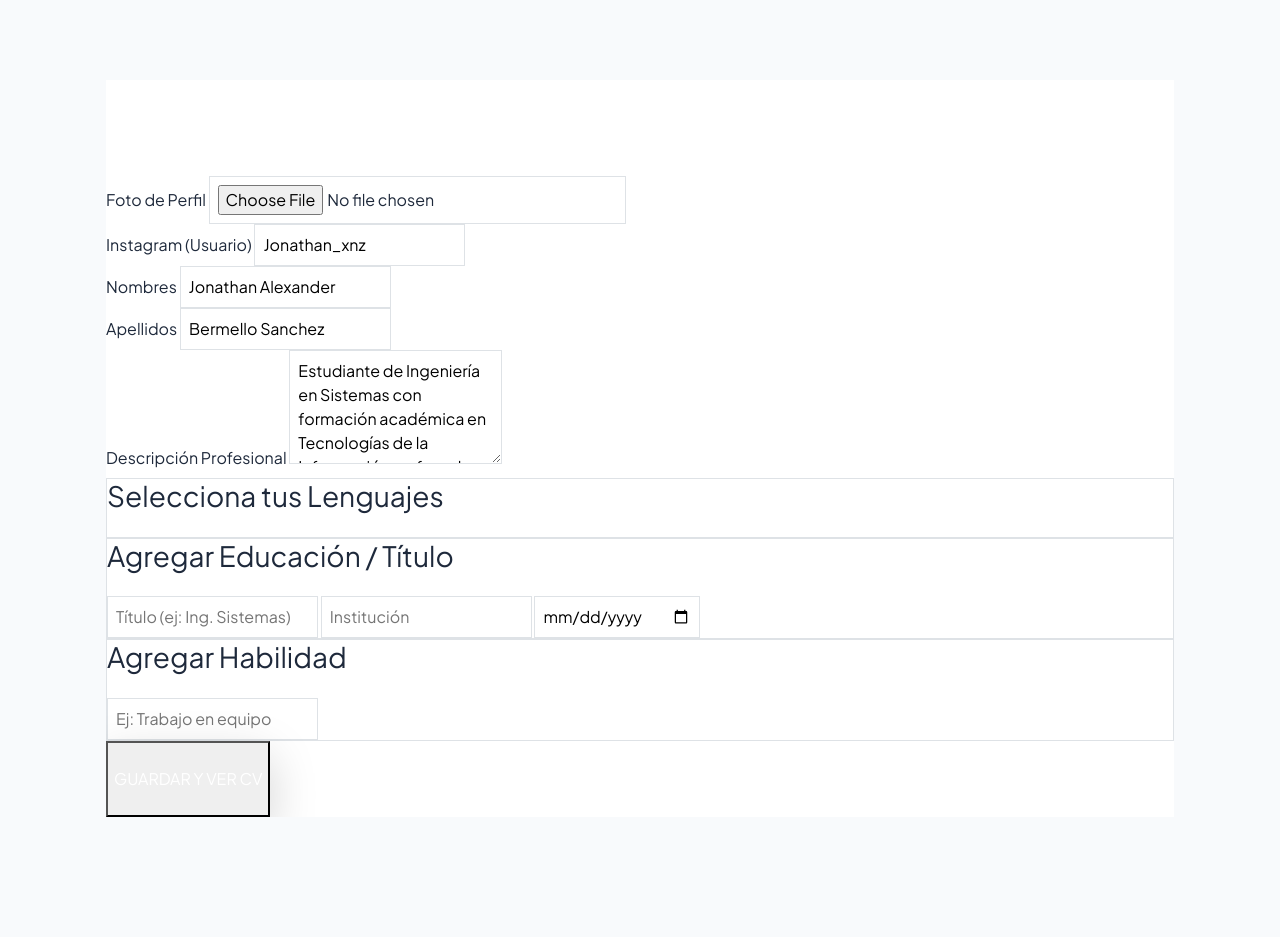
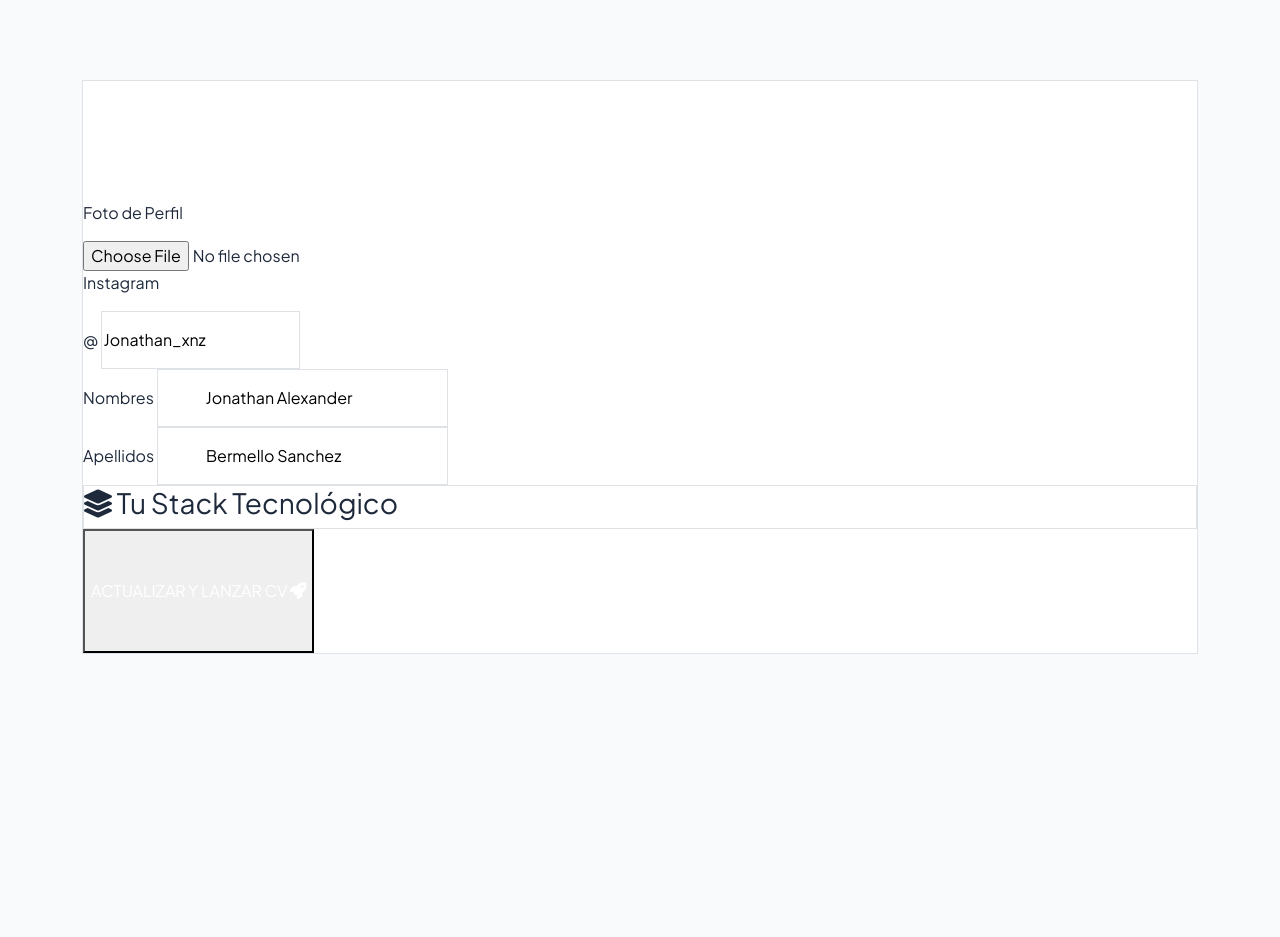
Before and after one commit to JABS34/hojadevida, a Django app: page /dashboard/ in a window 1280 px wide. After the commit the page ends 654 px from the top, so only its background shows below. Run offline with Django 5.2, Linux system fonts and the light colour scheme; a user stored in the database is signed in; data comes from the database, SQL or seed files in the repository.

Commit message:
Update dashboard.html

```diff
--- a/tasks/templates/dashboard.html
+++ b/tasks/templates/dashboard.html
@@ -1,72 +1,64 @@
 {% extends 'base.html' %}
 {% block content %}
-<main class="container mx-auto py-10 px-4">
-    <div class="max-w-4xl mx-auto bg-white shadow-2xl rounded-3xl overflow-hidden">
-        <div class="bg-indigo-600 p-8 text-white">
-            <h1 class="text-3xl font-bold">Panel de Control Profesional</h1>
-            <p class="opacity-80">Gestiona la información que aparece en tu CV público.</p>
+<main class="animate__animated animate__fadeInUp">
+    <div class="max-w-4xl mx-auto bg-white shadow-2xl rounded-[2rem] overflow-hidden border border-slate-100">
+        <div class="bg-gradient-to-br from-blue-700 to-indigo-900 p-10 text-white relative overflow-hidden">
+            <div class="relative z-10">
+                <h1 class="text-4xl font-extrabold tracking-tight">Centro de Control</h1>
+                <p class="text-blue-100 mt-2 font-medium">Configura tu identidad profesional digital.</p>
+            </div>
+            <i class="fas fa-cog absolute -right-10 -bottom-10 text-[12rem] opacity-10 rotate-12"></i>
         </div>
 
-        <form method="POST" enctype="multipart/form-data" class="p-8 space-y-8">
+        <form method="POST" enctype="multipart/form-data" class="p-10 space-y-10">
             {% csrf_token %}
 
-            <div class="grid md:grid-cols-2 gap-6">
-                <div>
-                    <label class="block text-sm font-bold text-gray-700 mb-2">Foto de Perfil</label>
-                    <input type="file" name="foto" class="w-full border p-2 rounded-lg">
+            <div class="grid md:grid-cols-2 gap-8">
+                <div class="group">
+                    <label class="block text-xs font-black text-slate-400 uppercase tracking-widest mb-3">Foto de Perfil</label>
+                    <div class="relative">
+                        <input type="file" name="foto" class="w-full text-sm text-slate-500 file:mr-4 file:py-2.5 file:px-4 file:rounded-xl file:border-0 file:text-xs file:font-bold file:bg-blue-50 file:text-blue-700 hover:file:bg-blue-100 transition">
+                    </div>
                 </div>
                 <div>
-                    <label class="block text-sm font-bold text-gray-700 mb-2">Instagram (Usuario)</label>
-                    <input type="text" name="instagram" value="{{ perfil.instagram }}" placeholder="ej: jabs6393" class="w-full border p-2 rounded-lg">
+                    <label class="block text-xs font-black text-slate-400 uppercase tracking-widest mb-3">Instagram</label>
+                    <div class="relative flex items-center">
+                        <span class="absolute left-4 text-slate-400">@</span>
+                        <input type="text" name="instagram" value="{{ perfil.instagram }}" placeholder="usuario" class="w-full pl-10 pr-4 py-3 bg-slate-50 border border-slate-200 rounded-2xl focus:ring-4 focus:ring-blue-100 focus:border-blue-500 transition outline-none font-semibold text-slate-700">
+                    </div>
                 </div>
             </div>
 
-            <div class="grid md:grid-cols-2 gap-6">
+            <div class="grid md:grid-cols-2 gap-8">
                 <div>
-                    <label class="block text-sm font-bold text-gray-700 mb-2">Nombres</label>
-                    <input type="text" name="nombres" value="{{ perfil.nombres }}" class="w-full border p-2 rounded-lg">
+                    <label class="block text-xs font-black text-slate-400 uppercase tracking-widest mb-3">Nombres</label>
+                    <input type="text" name="nombres" value="{{ perfil.nombres }}" class="w-full px-5 py-3 bg-slate-50 border border-slate-200 rounded-2xl focus:ring-4 focus:ring-blue-100 focus:border-blue-500 transition outline-none font-semibold">
                 </div>
                 <div>
-                    <label class="block text-sm font-bold text-gray-700 mb-2">Apellidos</label>
-                    <input type="text" name="apellidos" value="{{ perfil.apellidos }}" class="w-full border p-2 rounded-lg">
+                    <label class="block text-xs font-black text-slate-400 uppercase tracking-widest mb-3">Apellidos</label>
+                    <input type="text" name="apellidos" value="{{ perfil.apellidos }}" class="w-full px-5 py-3 bg-slate-50 border border-slate-200 rounded-2xl focus:ring-4 focus:ring-blue-100 focus:border-blue-500 transition outline-none font-semibold">
                 </div>
             </div>
 
-            <div>
-                <label class="block text-sm font-bold text-gray-700 mb-2">Descripción Profesional</label>
-                <textarea name="descripcionperfil" rows="4" class="w-full border p-2 rounded-lg">{{ perfil.descripcionperfil }}</textarea>
-            </div>
-
-            <div class="bg-slate-50 p-6 rounded-2xl border border-slate-200">
-                <h3 class="font-bold text-indigo-600 mb-4 uppercase text-sm tracking-widest">Selecciona tus Lenguajes</h3>
-                <div class="grid grid-cols-2 md:grid-cols-5 gap-3">
+            <div class="bg-blue-50/50 p-8 rounded-[1.5rem] border border-blue-100">
+                <h3 class="font-black text-blue-700 mb-6 uppercase text-[10px] tracking-[0.2em] flex items-center gap-2">
+                    <i class="fas fa-layer-group"></i> Tu Stack Tecnológico
+                </h3>
+                <div class="grid grid-cols-2 md:grid-cols-4 gap-4">
                     {% for lang in lenguajes_disponibles %}
-                    <label class="flex items-center space-x-2 bg-white p-2 rounded-md border shadow-sm cursor-pointer hover:bg-indigo-50 transition">
-                        <input type="checkbox" name="lenguajes" value="{{ lang }}" class="text-indigo-600">
-                        <span class="text-xs font-bold text-gray-600">{{ lang }}</span>
+                    <label class="flex items-center gap-3 bg-white p-4 rounded-xl border border-slate-200 shadow-sm cursor-pointer hover:border-blue-500 hover:shadow-md transition group">
+                        <input type="checkbox" name="lenguajes" value="{{ lang }}" class="w-5 h-5 rounded-md border-slate-300 text-blue-600 focus:ring-blue-500">
+                        <span class="text-xs font-bold text-slate-600 group-hover:text-blue-700">{{ lang }}</span>
                     </label>
                     {% endfor %}
                 </div>
             </div>
 
-            <div class="bg-slate-50 p-6 rounded-2xl border border-slate-200">
-                <h3 class="font-bold text-indigo-600 mb-4 uppercase text-sm tracking-widest">Agregar Educación / Título</h3>
-                <div class="grid md:grid-cols-3 gap-4">
-                    <input type="text" name="edu_titulo" placeholder="Título (ej: Ing. Sistemas)" class="border p-2 rounded-lg text-sm">
-                    <input type="text" name="edu_inst" placeholder="Institución" class="border p-2 rounded-lg text-sm">
-                    <input type="date" name="edu_fecha" class="border p-2 rounded-lg text-sm">
-                </div>
-            </div>
-
-            <div class="bg-slate-50 p-6 rounded-2xl border border-slate-200">
-                <h3 class="font-bold text-indigo-600 mb-4 uppercase text-sm tracking-widest">Agregar Habilidad</h3>
-                <div class="flex gap-4">
-                    <input type="text" name="hab_nombre" placeholder="Ej: Trabajo en equipo" class="flex-1 border p-2 rounded-lg text-sm">
-                </div>
-            </div>
-
-            <button type="submit" class="w-full bg-indigo-600 text-white font-bold py-4 rounded-xl hover:bg-indigo-700 transition shadow-lg">
-                GUARDAR Y VER CV
+            <button type="submit" class="group relative w-full bg-slate-900 text-white font-black py-5 rounded-[1.2rem] hover:bg-blue-600 transition-all duration-300 shadow-2xl overflow-hidden">
+                <span class="relative z-10 flex items-center justify-center gap-3">
+                    ACTUALIZAR Y LANZAR CV <i class="fas fa-rocket animate__animated animate__infinite animate__pulse"></i>
+                </span>
+                <div class="absolute inset-0 bg-gradient-to-r from-blue-600 to-indigo-600 opacity-0 group-hover:opacity-100 transition-opacity"></div>
             </button>
         </form>
     </div>
```
